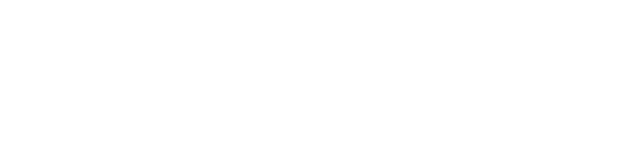
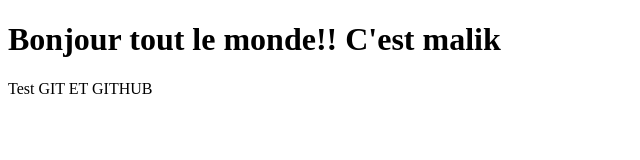
Before and after one commit to Malik-Rida/MonSite, a plain HTML site: page index.html in a window 1280 px wide. Shown: the whole page, without its empty margins (0-640 px from the left). Drawn offline with Linux system fonts and the light colour scheme.

Commit message:
ajout paragraphe

```diff
--- a/index.html
+++ b/index.html
@@ -7,6 +7,7 @@
     <title>TEST GITHUB</title>
 </head>
 <body>
-
+    <h1>Bonjour tout le monde!! C'est malik </h1>
+    <p>Test GIT ET GITHUB</p>
 </body>
 </html>
```
